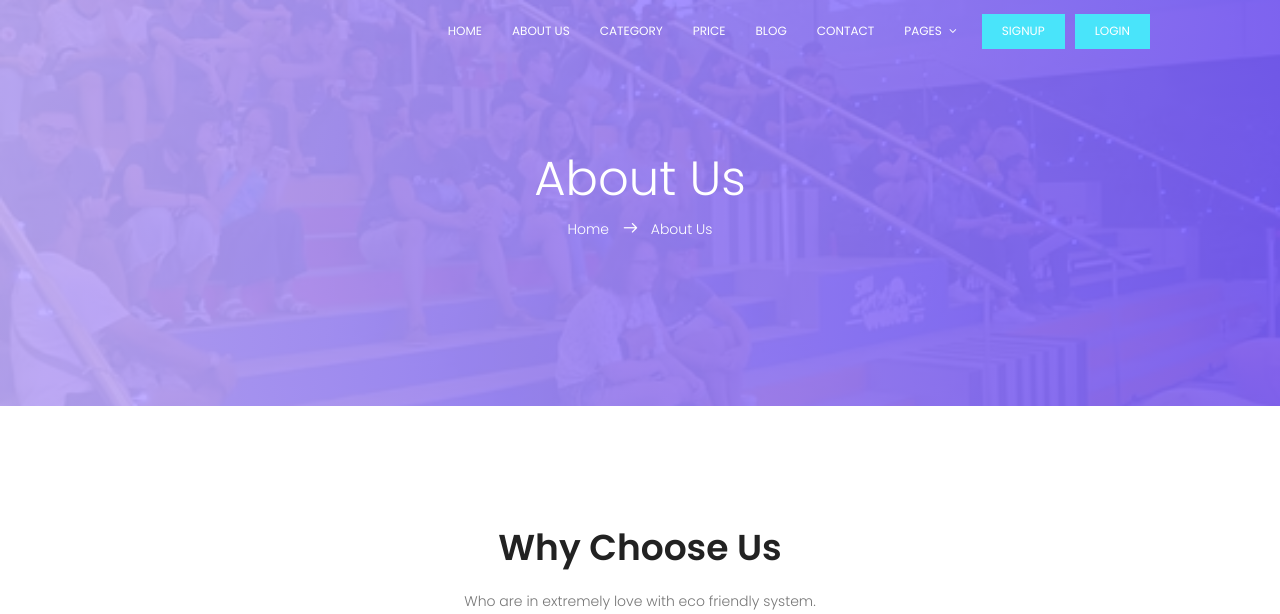
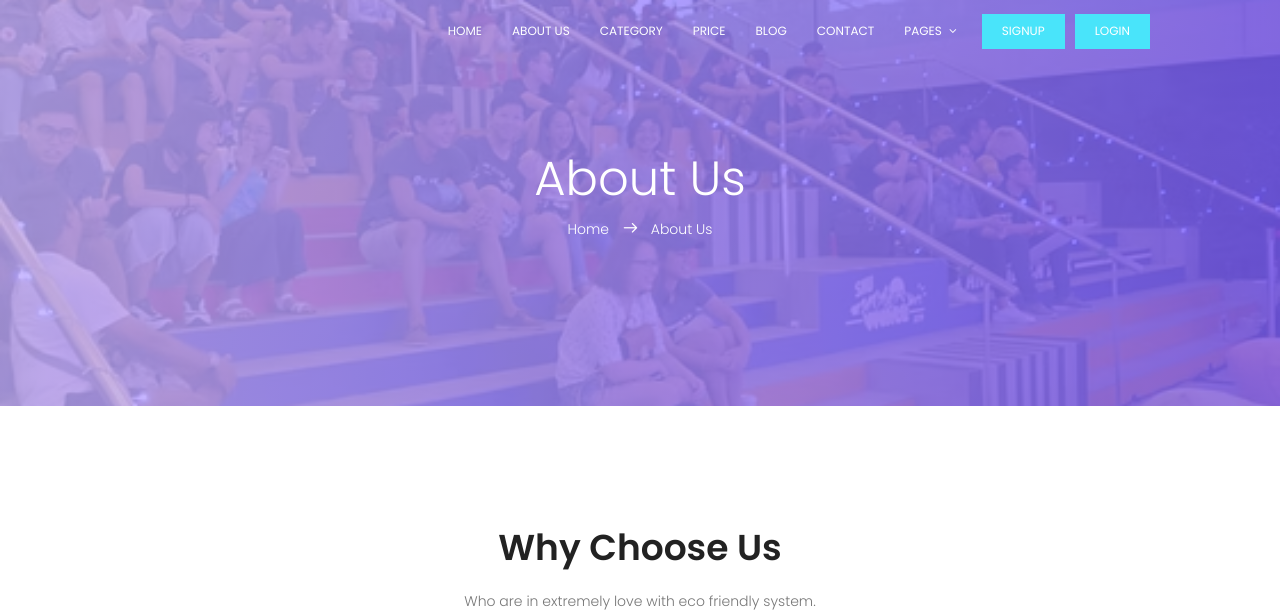
Before and after one commit to Marcang0802/smuuth, a PHP site: page /homePage/about-us.html in a window 1280 px wide. Shown: the top 614 px of the page. Run offline with PHP 8.4, Linux system fonts and the light colour scheme; some libraries are stand-ins or nearby versions.

Commit message:
updated bg img

```diff
--- a/homePage/css/main.css
+++ b/homePage/css/main.css
@@ -2303,7 +2303,7 @@ body.mobile-nav-active #mobile-nav-toggle {
 }
 
 .banner-area .overlay-bg {
-  opacity: .90;
+  opacity: .8;
 }
 
 .banner-content {
```
